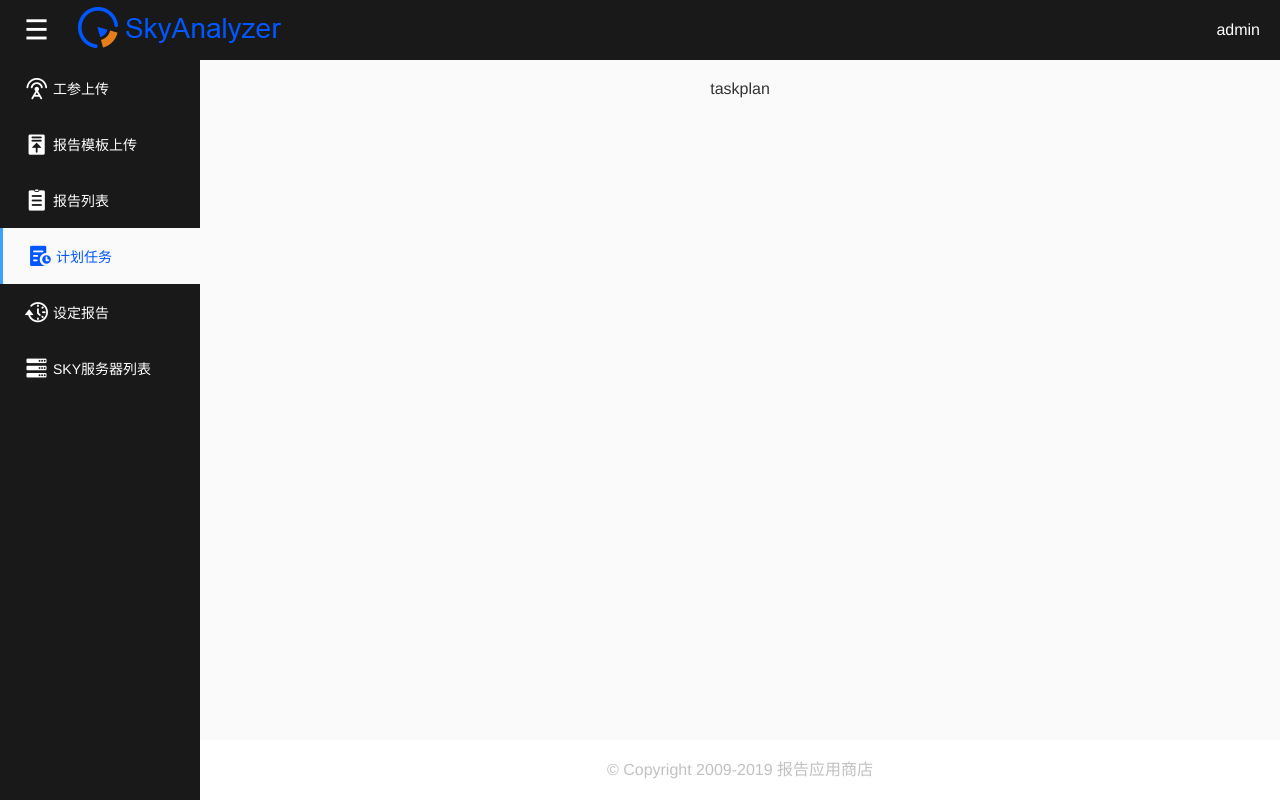
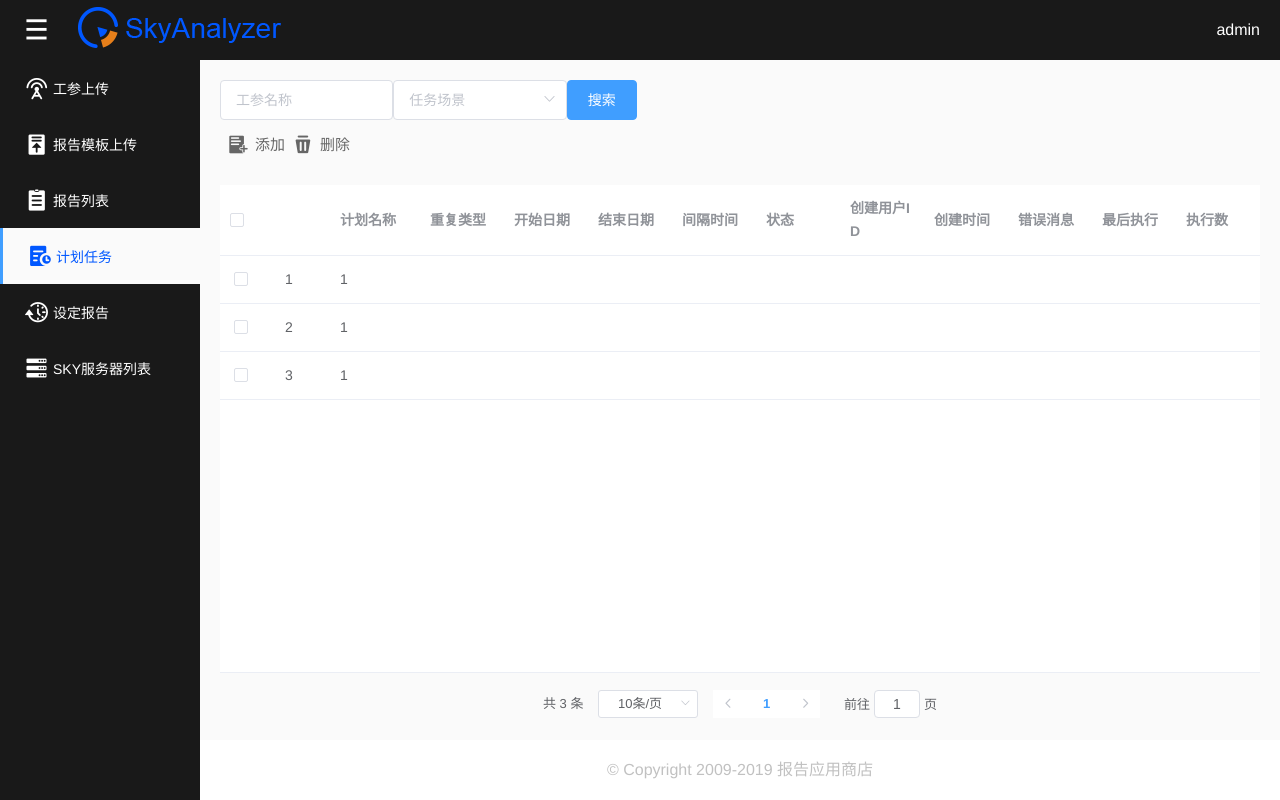
Before and after one commit to Warren1207/report_app_store, a Vue app: page /taskPlan in a window 1280 px wide. Built offline with nearby package versions, Linux system fonts and the light colour scheme; sample sign-in values are in the browser's storage.

Commit message:
计划任务

```diff
--- a/src/mock/index.js
+++ b/src/mock/index.js
@@ -211,3 +211,154 @@ Mock.mock("/ReportTemplate/UpdateReportTemplate", "post", function() {
     Message: "OK"
   };
 });
+
+Mock.mock(RegExp("/taskplan/index.*"), "get", function() {
+  return {
+    State: 0,
+    FlagDescription: "SUCCESS",
+    CachedTime: "2019-04-10 11:51:17.606601",
+    Data: [
+      {
+        id: 1,
+        planname: "1",
+        repeattype: null,
+        startdate: null,
+        enddate: null,
+        intervaltime: null,
+        status: null,
+        createuserid: null,
+        createdate: null,
+        errormessage: null,
+        lastexecute: null,
+        executecount: null
+      },
+      {
+        id: 2,
+        planname: "1",
+        repeattype: null,
+        startdate: null,
+        enddate: null,
+        intervaltime: null,
+        status: null,
+        createuserid: null,
+        createdate: null,
+        errormessage: null,
+        lastexecute: null,
+        executecount: null
+      },
+      {
+        id: 3,
+        planname: "1",
+        repeattype: null,
+        startdate: null,
+        enddate: null,
+        intervaltime: null,
+        status: null,
+        createuserid: null,
+        createdate: null,
+        errormessage: null,
+        lastexecute: null,
+        executecount: null
+      }
+    ],
+    TotalCount: 3,
+    Message: "OK"
+  };
+});
+
+Mock.mock("/taskplan/create", "post", function() {
+  return {
+    State: 0,
+    FlagDescription: "SUCCESS",
+    CachedTime: "2019-04-10 11:56:43.476601",
+    Data: null,
+    TotalCount: 0,
+    Message: "OK"
+  };
+});
+
+Mock.mock("/taskplan/delete", "post", function() {
+  return {
+    State: 0,
+    FlagDescription: "SUCCESS",
+    CachedTime: "2019-04-10 12:04:37.864601",
+    Data: null,
+    TotalCount: 0,
+    Message: "OK"
+  };
+});
+
+Mock.mock("/scenes/index", "get", function() {
+  return {
+    State: 0,
+    FlagDescription: "SUCCESS",
+    CachedTime: "2019-04-10 16:47:43.043601",
+    Data: [
+      {
+        id: 9,
+        name: "TOPn-卡顿（联通）",
+        createuserid: null,
+        createdate: null,
+        status: null
+      },
+      {
+        id: 8,
+        name: "TOPn-低速率（联通）",
+        createuserid: null,
+        createdate: null,
+        status: null
+      },
+      {
+        id: 7,
+        name: "TOPn-低COI（联通）",
+        createuserid: null,
+        createdate: null,
+        status: null
+      },
+      {
+        id: 6,
+        name: "网络监控（联通）",
+        createuserid: null,
+        createdate: null,
+        status: null
+      },
+      {
+        id: 5,
+        name: "VoLET两高两低专项（中移）",
+        createuserid: null,
+        createdate: null,
+        status: null
+      },
+      {
+        id: 4,
+        name: "高负荷",
+        createuserid: null,
+        createdate: null,
+        status: null
+      },
+      {
+        id: 3,
+        name: "深度覆盖MR专项（中移）",
+        createuserid: null,
+        createdate: null,
+        status: null
+      },
+      {
+        id: 2,
+        name: "多网融合专项（中移）",
+        createuserid: null,
+        createdate: null,
+        status: null
+      },
+      {
+        id: 1,
+        name: "服务器机房部署",
+        createuserid: null,
+        createdate: null,
+        status: null
+      }
+    ],
+    TotalCount: 0,
+    Message: "OK"
+  };
+});
--- a/src/views/TaskPlan.vue
+++ b/src/views/TaskPlan.vue
@@ -1,10 +1,202 @@
 <template>
-  <div>taskplan</div>
+  <div class="wrap">
+    <el-row>
+      <el-col :span="4"
+        ><el-input v-model="queryParams.name" placeholder="工参名称"></el-input
+      ></el-col>
+      <el-col :span="4">
+        <el-select
+          v-model="selectScene_selected"
+          clearable
+          placeholder="任务场景"
+        >
+          <el-option
+            v-for="item in statusObj"
+            :key="item.value"
+            :label="item.name"
+            :value="item.id"
+          >
+          </el-option> </el-select
+      ></el-col>
+      <el-col :span="4" style="text-align: left;">
+        <el-button type="primary" @click="queryFn">搜索</el-button>
+      </el-col>
+    </el-row>
+    <div class="opera-wrap">
+      <div class="opera-item" @click="addStation = true">
+        <i class="icon iconfont icon-xinzeng"></i>
+        <span>添加</span>
+      </div>
+      <div class="opera-item" @click="modifyStation()">
+        <i class="icon iconfont icon-shanchu"></i>
+        <span>删除</span>
+      </div>
+    </div>
+    <div class="table-wrap">
+      <el-table
+        ref="uploadStationTable"
+        :data="queryData"
+        tooltip-effect="dark"
+        style="width: 100%"
+        height="100%"
+      >
+        <el-table-column type="selection" width="55"> </el-table-column>
+        <el-table-column type="index" width="55"> </el-table-column>
+        <el-table-column prop="planname" label="计划名称"> </el-table-column>
+        <el-table-column prop="repeattype" label="重复类型"> </el-table-column>
+        <el-table-column prop="startdate" label="开始日期"> </el-table-column>
+        <el-table-column prop="enddate" label="结束日期"> </el-table-column>
+        <el-table-column prop="intervaltime" label="间隔时间">
+        </el-table-column>
+        <el-table-column prop="status" label="状态"> </el-table-column>
+        <el-table-column prop="createuserid" label="创建用户ID">
+        </el-table-column>
+        <el-table-column prop="createdate" label="创建时间"> </el-table-column>
+        <el-table-column prop="errormessage" label="错误消息">
+        </el-table-column>
+        <el-table-column prop="lastexecute" label="最后执行"> </el-table-column>
+        <el-table-column prop="executecount" label="执行数"> </el-table-column>
+      </el-table>
+    </div>
+    <el-pagination
+      @size-change="pageSizeFn"
+      @current-change="pageChangeFn"
+      :current-page="queryParams.pageIndex"
+      :page-sizes="[10, 20, 30, 100]"
+      :page-size="queryParams.pageSize"
+      layout="total, sizes, prev, pager, next, jumper"
+      :total="pageCount"
+    >
+    </el-pagination>
+    <el-dialog title="添加" :visible.sync="addStation" width="30%">
+      <el-form
+        ref="stationFrom"
+        :model="stationInfo"
+        :rules="rules"
+        label-position="right"
+        label-width="80px"
+      >
+        <el-form-item label="计划名称" prop="planname">
+          <el-input
+            v-model="stationInfo.planname"
+            autocomplete="off"
+          ></el-input>
+        </el-form-item>
+        <el-form-item label="开始时间" prop="startdate">
+          <el-date-picker
+            style="width: 100%;"
+            v-model="stationInfo.startdate"
+            type="date"
+            placeholder="选择日期"
+          >
+          </el-date-picker>
+        </el-form-item>
+      </el-form>
+      <span slot="footer" class="dialog-footer">
+        <el-button @click="addStation = false">取 消</el-button>
+        <el-button type="primary" @click="saveStation">保存</el-button>
+      </span>
+    </el-dialog>
+  </div>
 </template>
 
 <script>
 export default {
-  name: "taskplan"
+  name: "taskplan",
+  data() {
+    return {
+      queryParams: {
+        pageIndex: 1,
+        pageSize: 10
+      },
+      pageCount: 0,
+      selectScene_selected: "",
+      queryData: [],
+      statusObj: {},
+      stationInfo: {
+        planname: "",
+        startdate: ""
+      },
+      rules: {
+        planname: [
+          { required: true, message: "请填写计划名称", trigger: "blur" }
+        ],
+        startdate: [
+          { required: true, message: "请填写开始时间", trigger: "blur" }
+        ]
+      },
+      addStation: false
+    };
+  },
+  methods: {
+    queryFn() {
+      this.$fetch("/taskplan/index", this.queryParams).then(res => {
+        this.queryData = res.Data;
+        this.pageCount = res.TotalCount;
+      });
+    },
+    selectScene() {
+      this.$fetch("/scenes/index").then(res => {
+        this.statusObj = res.Data;
+      });
+    },
+    pageSizeFn(val) {
+      this.queryParams.pageSize = val;
+      this.queryFn();
+    },
+    pageChangeFn(val) {
+      this.queryParams.pageIndex = val;
+      this.queryFn();
+    },
+    modifyStation() {
+      const selected = this.$refs["uploadStationTable"].selection;
+      if (selected.length !== 1) {
+        this.$message({
+          message: "请选择一条数据！",
+          type: "warning"
+        });
+      } else {
+        const Id = selected[0].id;
+        this.$post("/taskplan/delete", { id: Id }).then(res => {
+          if (res.State === 0) {
+            this.$message({
+              message: "操作成功！",
+              type: "success"
+            });
+            this.queryFn();
+          } else {
+            this.$message.error("操作失败！");
+          }
+        });
+      }
+    },
+    saveStation() {
+      this.$refs["stationFrom"].validate(valid => {
+        if (valid) {
+          this.$post("/taskplan/create", this.stationInfo).then(res => {
+            if (res.State === 0) {
+              this.$message({
+                message: "保存成功！",
+                type: "success"
+              });
+              this.addStation = false;
+              this.stationInfo = {
+                planname: "",
+                startdate: ""
+              };
+              this.queryFn();
+            } else {
+              this.$message.error("保存失败!");
+            }
+          });
+        }
+      });
+    }
+  },
+  created() {
+    this.queryFn();
+    this.selectScene();
+  }
 };
 </script>
 
```
